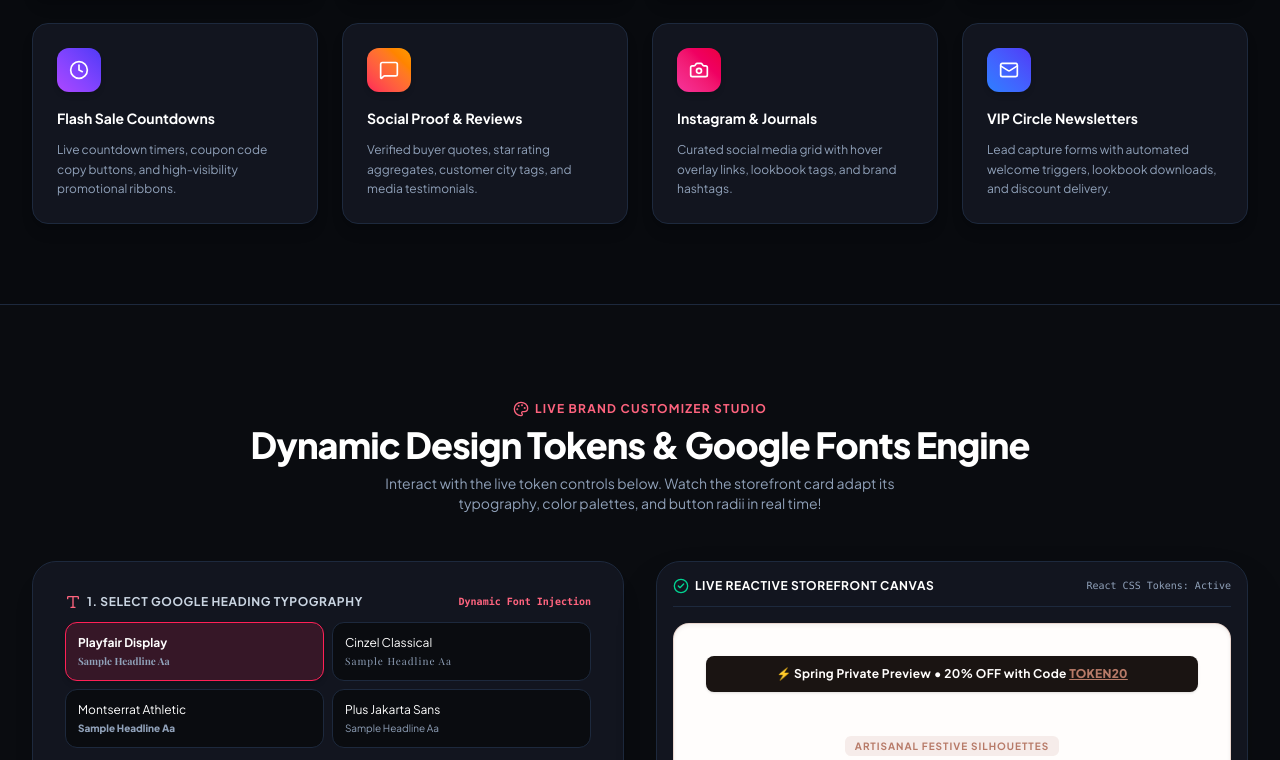
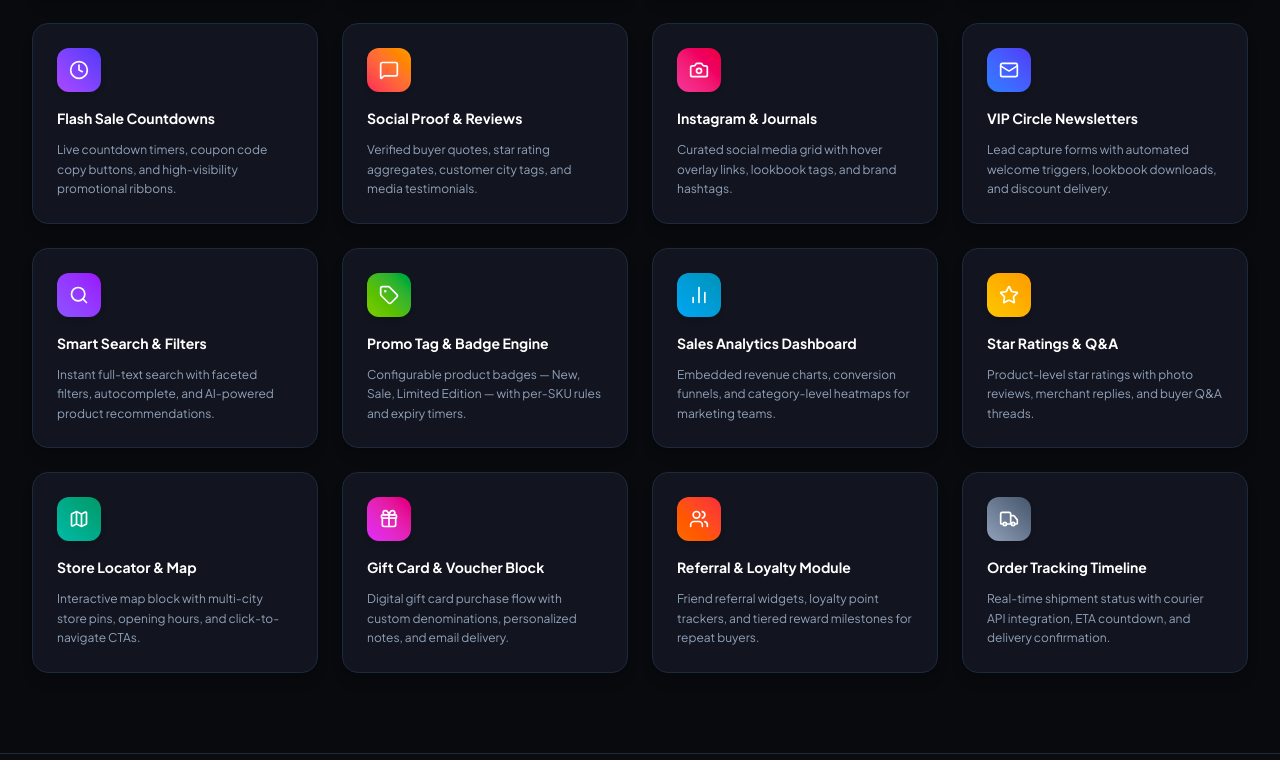
Before and after one commit to mavenco-tanwar/mavenco-commerce-storefront, a Next.js app: page /cms in a window 1280 px wide. Shown: the part 2040-2800 px from the top of the page. Built offline with nearby package versions, Linux system fonts and the light colour scheme; no server answers; a web font is replaced by a local one.

Commit message:
feat(cms): expand fullLibraryBlocks from 8 to 16 production-grade content blocks with accurate heading count

```diff
--- a/src/app/cms/page.tsx
+++ b/src/app/cms/page.tsx
@@ -32,6 +32,14 @@ import {
   Camera,
   Mail,
   HelpCircle,
+  Tag,
+  Search,
+  BarChart2,
+  Star,
+  Map,
+  Gift,
+  Users,
+  Truck,
 } from 'lucide-react';
 
 export default function CmsOverviewPage() {
@@ -195,6 +203,54 @@ export default function CmsOverviewPage() {
       desc: 'Lead capture forms with automated welcome triggers, lookbook downloads, and discount delivery.',
       icon: Mail,
       color: 'from-blue-500 to-indigo-600',
+    },
+    {
+      title: 'Smart Search & Filters',
+      desc: 'Instant full-text search with faceted filters, autocomplete, and AI-powered product recommendations.',
+      icon: Search,
+      color: 'from-violet-500 to-purple-600',
+    },
+    {
+      title: 'Promo Tag & Badge Engine',
+      desc: 'Configurable product badges — New, Sale, Limited Edition — with per-SKU rules and expiry timers.',
+      icon: Tag,
+      color: 'from-lime-500 to-green-600',
+    },
+    {
+      title: 'Sales Analytics Dashboard',
+      desc: 'Embedded revenue charts, conversion funnels, and category-level heatmaps for marketing teams.',
+      icon: BarChart2,
+      color: 'from-sky-500 to-cyan-600',
+    },
+    {
+      title: 'Star Ratings & Q&A',
+      desc: 'Product-level star ratings with photo reviews, merchant replies, and buyer Q&A threads.',
+      icon: Star,
+      color: 'from-yellow-400 to-amber-500',
+    },
+    {
+      title: 'Store Locator & Map',
+      desc: 'Interactive map block with multi-city store pins, opening hours, and click-to-navigate CTAs.',
+      icon: Map,
+      color: 'from-teal-500 to-emerald-600',
+    },
+    {
+      title: 'Gift Card & Voucher Block',
+      desc: 'Digital gift card purchase flow with custom denominations, personalized notes, and email delivery.',
+      icon: Gift,
+      color: 'from-fuchsia-500 to-pink-600',
+    },
+    {
+      title: 'Referral & Loyalty Module',
+      desc: 'Friend referral widgets, loyalty point trackers, and tiered reward milestones for repeat buyers.',
+      icon: Users,
+      color: 'from-orange-500 to-red-500',
+    },
+    {
+      title: 'Order Tracking Timeline',
+      desc: 'Real-time shipment status with courier API integration, ETA countdown, and delivery confirmation.',
+      icon: Truck,
+      color: 'from-slate-400 to-slate-600',
     },
   ];
 
@@ -431,7 +487,7 @@ export default function CmsOverviewPage() {
               Component Architecture
             </span>
             <h2 className="text-3xl font-extrabold text-white">
-              15+ Production-Grade Content Blocks
+              16+ Production-Grade Content Blocks
             </h2>
             <p className="text-xs sm:text-sm text-slate-400">
               Pre-built, responsive, and accessibility-tested commerce modules ready to drag and drop.
```
